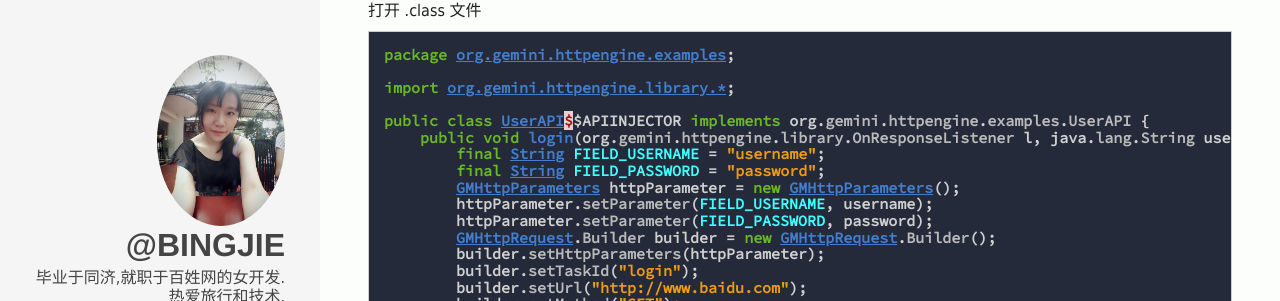
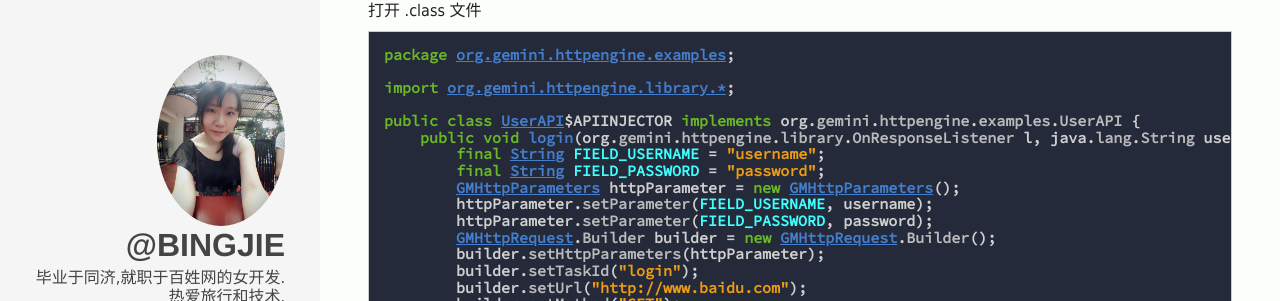
Before and after one commit to chaojimiaomiao/chaojimiaomiao.github.io, a Jekyll site: the page built from _posts/2016-03-08-JavaAnnotation.md, in a window 1280 px wide and 900 px high, scrolled down 3302 px. Shown: the part 149-450 px from the top of the window. Built offline with Jekyll 4.4.1, drawn with Linux system fonts in a browser that asks for light colours; comment, search, counter and statistics services are not loaded.

Commit message:
no message

```diff
--- a/_posts/2016-03-08-JavaAnnotation.md
+++ b/_posts/2016-03-08-JavaAnnotation.md
@@ -173,7 +173,7 @@ package org.gemini.httpengine.examples;
 
 import org.gemini.httpengine.library.*;
 
-public class UserAPI$$APIINJECTOR implements org.gemini.httpengine.examples.UserAPI {
+public class UserAPI$APIINJECTOR implements org.gemini.httpengine.examples.UserAPI {
     public void login(org.gemini.httpengine.library.OnResponseListener l, java.lang.String username, java.lang.String password) {
         final String FIELD_USERNAME = "username";
         final String FIELD_PASSWORD = "password";
```
